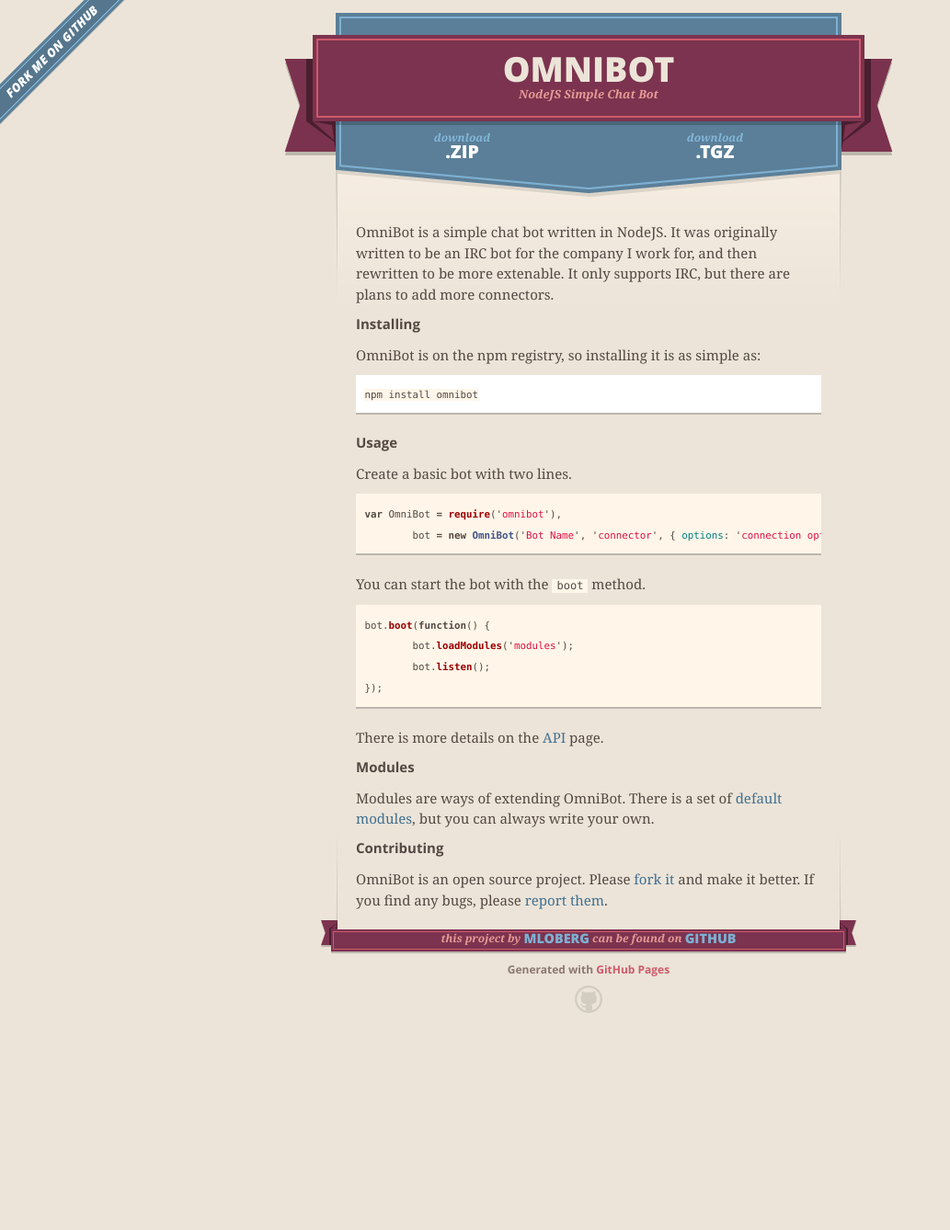
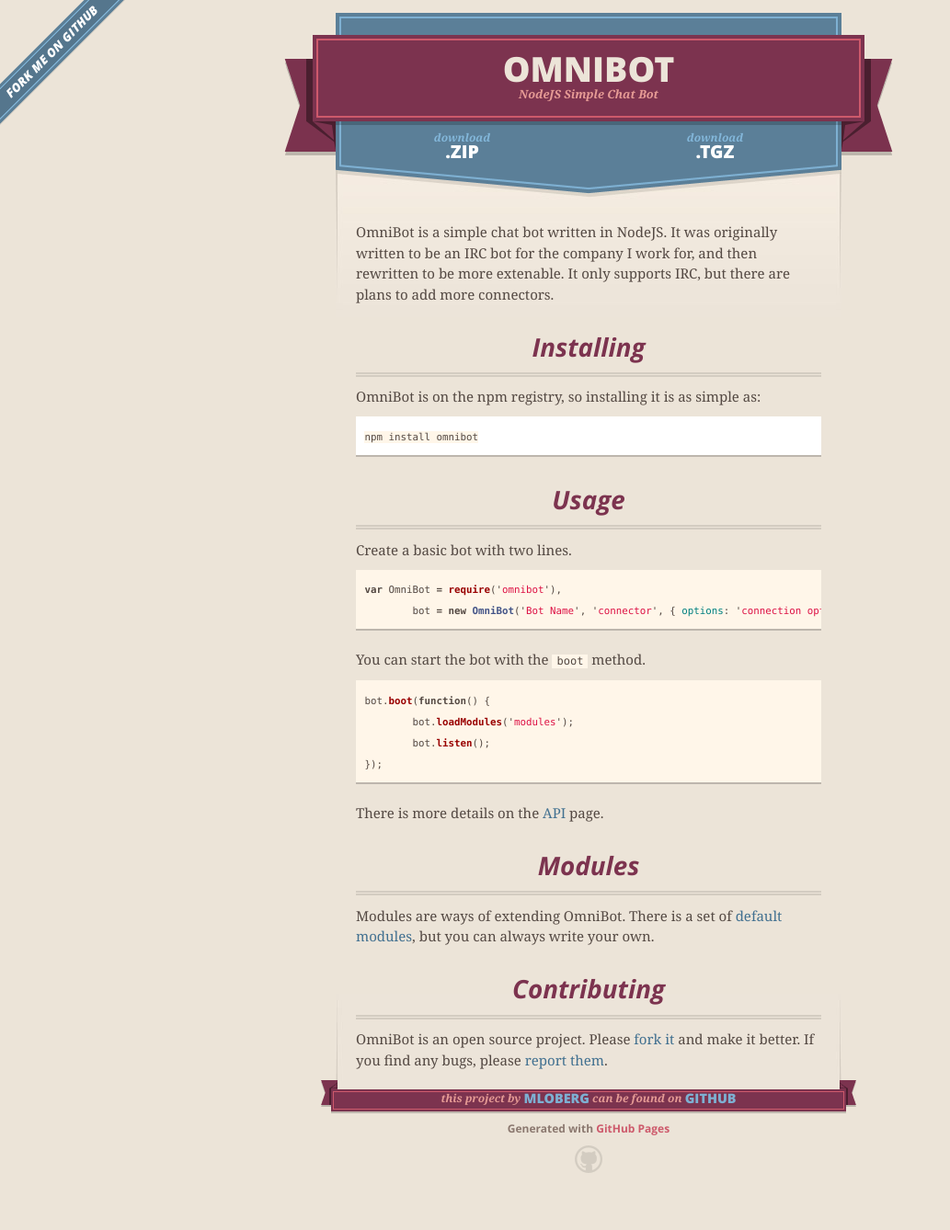
Before and after one commit to mloberg/OmniBot, a Jekyll site: the page built from index.md, in a window 1280 px wide. Shown: the whole page at 92% size, without its empty margins (0-1033 px from the left). Built offline with Jekyll 4.4.1, drawn with Linux system fonts in a browser that asks for light colours; nearby versions of some CDN libraries; Markdown is read by kramdown in place of the engine named in the settings; before the commit the page ends 1142 px from its top, so only the background shows below that.

Commit message:
[rage face]

```diff
--- a/_layouts/default.html
+++ b/_layouts/default.html
@@ -4,10 +4,9 @@
 	<meta charset='utf-8'>
 	<meta http-equiv="X-UA-Compatible" content="chrome=1">
 	<meta name="viewport" content="width=640" />
-	<link rel="stylesheet" href="stylesheets/core.css" media="screen"/>
-	<link rel="stylesheet" href="stylesheets/mobile.css" media="handheld, only screen and (max-device-width:640px)"/>
-	<link rel="stylesheet" href="stylesheets/pygment_trac.css"/>
-	<base href="http://mlo.io/OmniBot/" />
+	<link rel="stylesheet" href="/OmniBot/stylesheets/core.css" media="screen"/>
+	<link rel="stylesheet" href="/OmniBot/stylesheets/mobile.css" media="handheld, only screen and (max-device-width:640px)"/>
+	<link rel="stylesheet" href="/OmniBot/stylesheets/pygment_trac.css"/>
     <title>OmniBot{% if page.title %} - {{ page.title }}{% endif %}</title>
 </head>
 <body>
@@ -48,9 +47,9 @@
 		<span class="octocat"></span>
 	</footer>
 </div>
-<script src="OmniBot/javascripts/modernizr.js"></script>
+<script src="/OmniBot/javascripts/modernizr.js"></script>
 <script src="https://ajax.googleapis.com/ajax/libs/jquery/1.7.1/jquery.min.js"></script>
-<script src="OmniBot/javascripts/headsmart.min.js"></script>
+<script src="/OmniBot/javascripts/headsmart.min.js"></script>
 <script>$(document).ready(function () { $('#main_content').headsmart() })</script>
 </body>
 </html>
```
